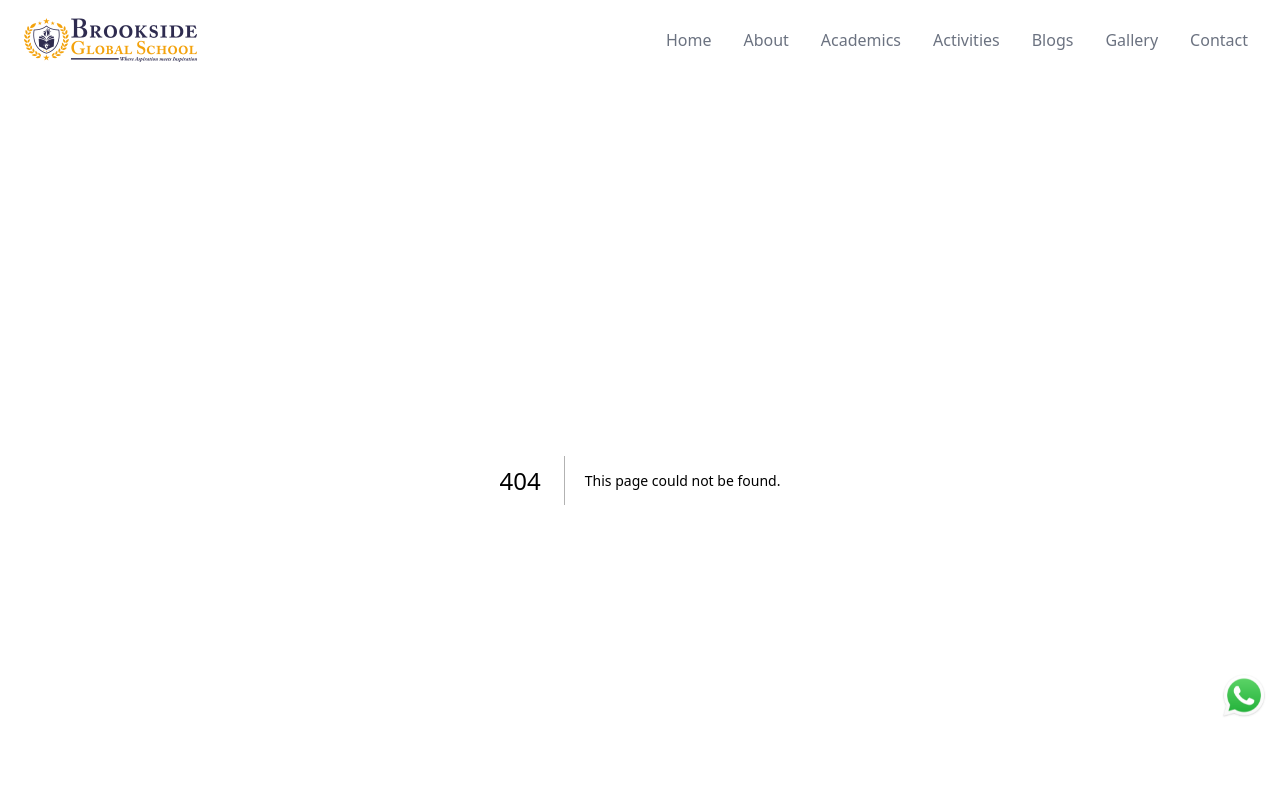
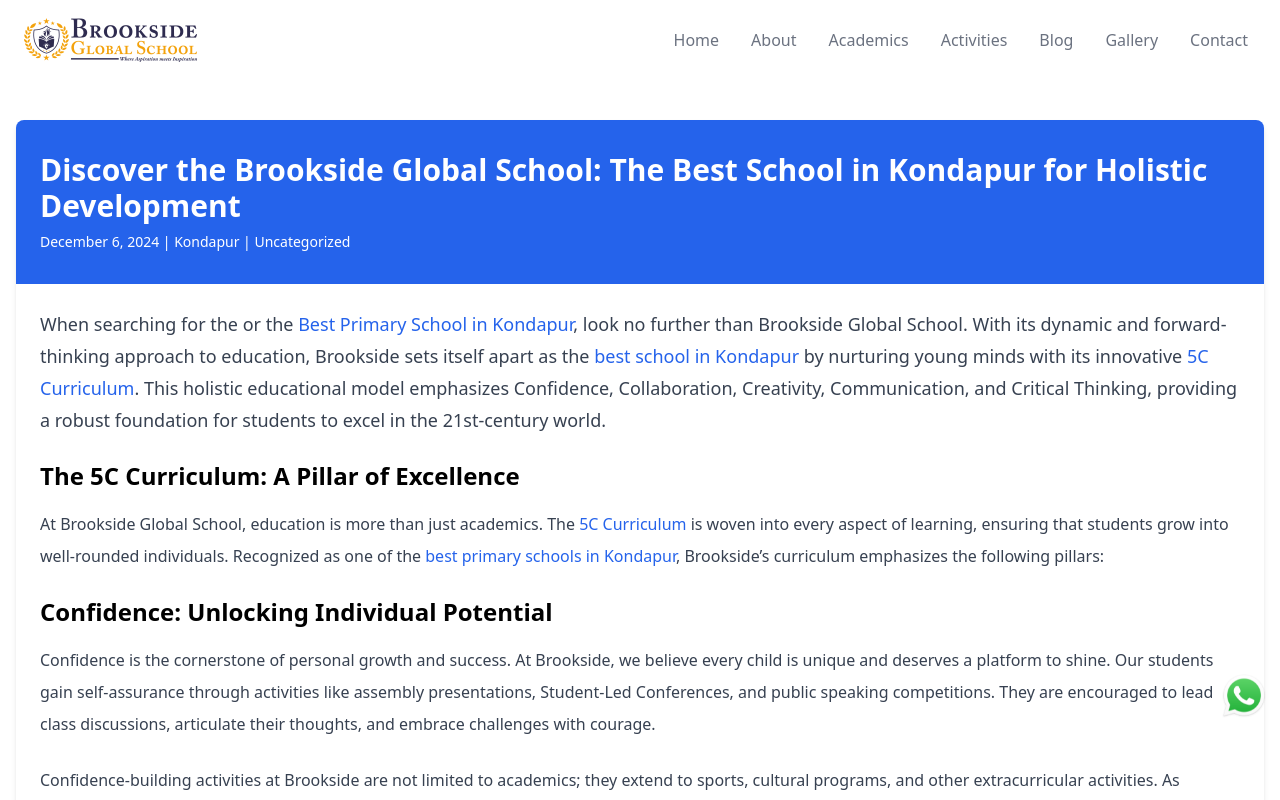
Before and after one commit to vikramry/brookside, a Next.js app: page /blog/discover-the-brookside-global-school-best-school-in-kondapur-for-holistic-development in a window 1280 px wide. Before the commit this address had no page. Shown: the top 800 px of the page. Built offline with nearby package versions, Linux system fonts and the light colour scheme; a web font is replaced by a local one.

Commit message:
changes in the metatitle and keywords

```diff
--- a/src/app/academics/page.tsx
+++ b/src/app/academics/page.tsx
@@ -8,7 +8,7 @@
 
 export const metadata: Metadata = {
     title: "Academics at Brookside | Best Primary School in Kondapur, Hyderabad",
-    description: "Discover our commitment to excellence in education at the Best Primary School in Hyderabad - Brookside Global School. Learn about our nurturing environment, dedicated faculty, and innovative programs designed to empower students for future.",
+    description: "Explore the academic excellence at Brookside Global School, where a well-rounded curriculum, innovative teaching, and holistic development shape young minds for success.",
     keywords:"Best Primary School in Kondapur - Hyderabad, Best Primary School in Hyderabad, Best Pre Primary Schools in Hyderabad'",
 
   };
--- a/src/app/blog2/page.tsx
+++ b/src/app/blog/developing-excellence-in-primary-education-a-glimpse-into-primary-school-events-at-brookside-global-school/page.tsx
@@ -1,5 +1,10 @@
 import React from "react";
 
+export const metadata = {
+  title: 'School Events at Brookside Global School | Best Pre & Primary School in Kondapur',
+  description: 'Explore exciting primary school events at Brookside Global School, fostering excellence, creativity, and holistic development in young learners.',
+  keywords:"Best Primary School in Kondapur - Hyderabad, Best Primary School in Hyderabad, Best Pre Primary Schools in Hyderabad, School events, School Life"
+}
 function Blog1() {
   return (
     <div className="container mx-auto my-10 px-4">
--- a/src/app/blog1/page.tsx
+++ b/src/app/blog/discover-the-brookside-global-school-best-school-in-kondapur-for-holistic-development/page.tsx
@@ -1,5 +1,9 @@
 import React from "react";
-
+export const metadata = {
+  title: 'Discover the Brookside Global School: The Best School in Kondapur for Holistic Development',
+  description: 'Discover Brookside Global School, the top choice in Kondapur for holistic development, academic excellence, and innovative learning experiences.',
+  keywords:"Best Primary School in Kondapur - Hyderabad, Best Primary School in Hyderabad, Best Pre Primary Schools in Hyderabad,holistic development ,experiential learning,quality of a good teacher"
+}
 function Blog1() {
   return (
     <div className="container mx-auto my-10 px-4">
--- a/src/app/blog/page.tsx
+++ b/src/app/blog/page.tsx
@@ -1,6 +1,10 @@
 import React from "react";
 import blogsdata from "./blogs.json";
-
+export const metadata = {
+  title: 'Insightful Blogs | Brookside Global',
+  description: 'Discover engaging blogs from Brookside Global School, covering education, student growth, school events, and insights into holistic learning experiences.',
+  keywords:"Best Primary School in Kondapur - Hyderabad, Best Primary School in Hyderabad, Best Pre Primary Schools in Hyderabad, Best Play Group in Kondapur, Best Kindergarten in Kondapur, Best School in kondapur"
+}
 function BlogPage() {
   return (
     <div className="container mx-auto my-10 px-4">
@@ -19,7 +23,7 @@
                 {blog.description}
               </p>
               <a
-                href="/blog1"
+                href={blog.link}
                 className="inline-block bg-blue-600 text-white text-sm px-4 py-2 rounded-md hover:bg-blue-700 transition duration-200"
               >
                 Read More
--- a/src/app/blogs/page.tsx
+++ b/src/app/blogold/page.tsx
@@ -19,7 +19,7 @@
                 {blog.description}
               </p>
               <a
-                href={blog.link}
+                href="/blog1"
                 className="inline-block bg-blue-600 text-white text-sm px-4 py-2 rounded-md hover:bg-blue-700 transition duration-200"
               >
                 Read More
--- a/src/app/contact/page.tsx
+++ b/src/app/contact/page.tsx
@@ -3,7 +3,7 @@
 
 
 export const metadata: Metadata = {
-    title: "Conatct Us | Admissions Open for AY 2024 - 2025",
+    title: "Conatct Us | Admissions Open for AY 2025 - 2026",
     description: "Reach out to us for personalized assistance and discover how we can support your child's educational journey. Contact us rightaway on 040 4917 1111",
     keywords:"Best Primary School in Kondapur - Hyderabad, Best Primary School in Hyderabad, Best Pre Primary Schools in Hyderabad"
 
--- a/src/app/page.tsx
+++ b/src/app/page.tsx
@@ -402,9 +402,9 @@
                 innovative learning centres
               </h2>
             </div>
-            <div className="w-full md:w-3/4 mt-8">
+            {/* <div className="w-full md:w-3/4 mt-8">
               <img src={allMix.src} alt="allmix" className="w-full h-auto" />
-            </div>
+            </div> */}
             <div className="w-full container px-4 lg:px-10 pt-16 flex flex-col lg:flex-row">
               <div className="w-full lg:w-1/3 flex flex-col gap-8 mb-8 lg:mb-0">
                 <div className="flex flex-col gap-4">
--- a/src/components/footer.tsx
+++ b/src/components/footer.tsx
@@ -137,7 +137,7 @@
                 <Link href="/gallery">Gallery</Link>
               </li>
               <li>
-                <Link href="/blogs">Blogs</Link>
+                <Link href="/blog">Blogs</Link>
               </li>
             </ul>
           </div>
--- a/src/components/header.tsx
+++ b/src/components/header.tsx
@@ -29,7 +29,7 @@
     },
     {
       id: 5,
-      link: "blogs",
+      link: "blog",
     },
     {
       id: 6,
```
Also changed, not shown: src/app/blog/blogs.json (+11 -2 lines), src/app/blogold/blogs.json (added, +7 -0 lines), src/app/blogs/blogs.json (deleted, +0 -16 lines).
